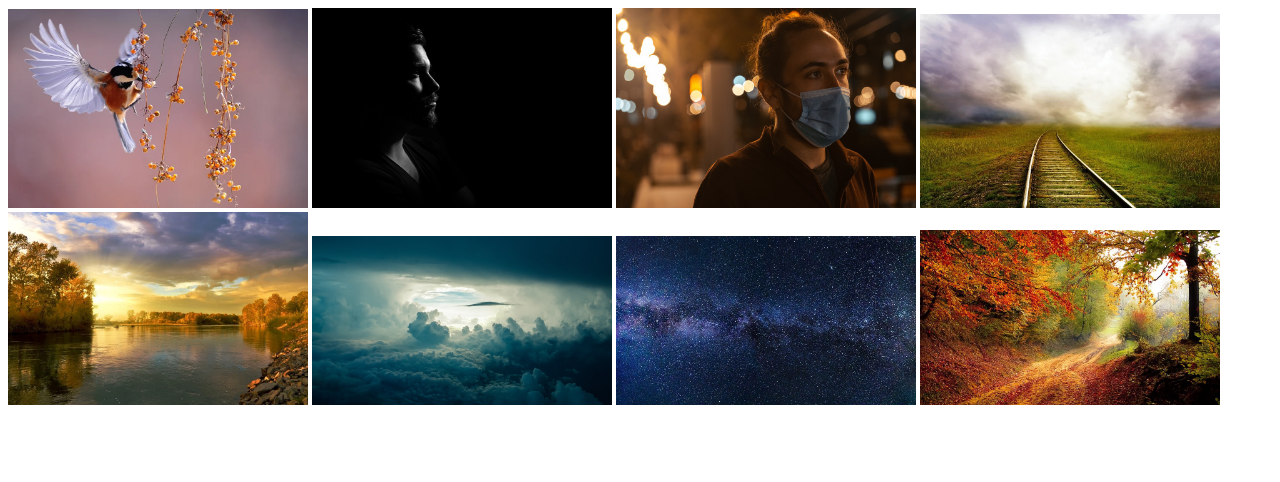
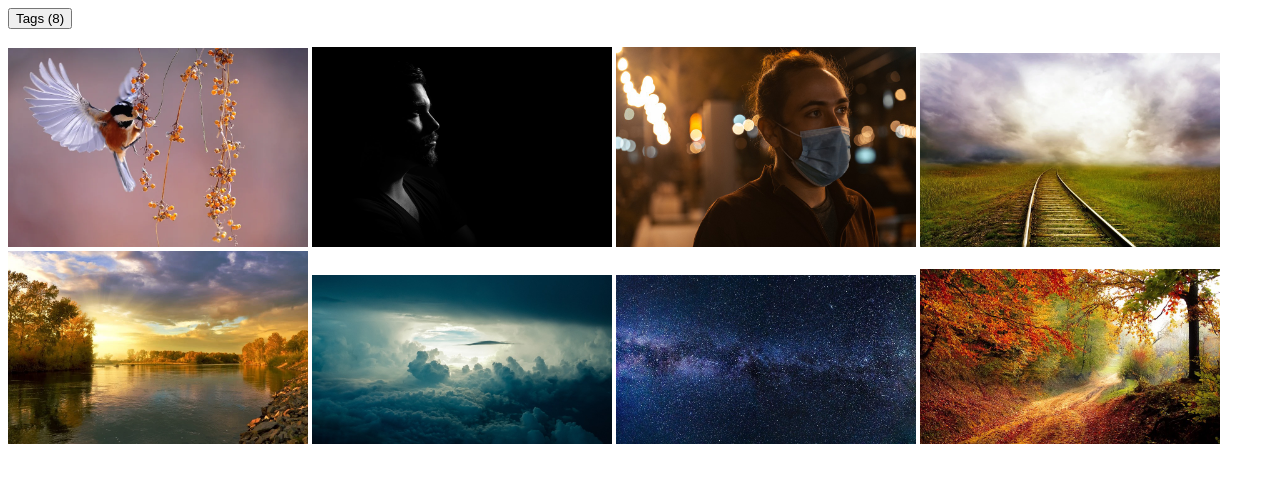
Before and after one commit to Newvolante/filtered_images_gallery, a plain HTML site: page index.html in a window 1280 px wide. Drawn offline with nearby package versions, Linux system fonts and the light colour scheme.

Commit message:
added a button that shows the number of tags contained in the pics

```diff
--- a/script.js
+++ b/script.js
@@ -35,4 +35,7 @@ $(function() {
         console.log('TaggedImages:', taggedImages['animals']);
     });
     console.log('Number of total tags: ' + tags.length);
+
+    $('#buttons').append('<button> Tags (' + tags.length + ')</button>');
+
 });
```
Also changed, not shown: index.html (+1 -1 lines).
